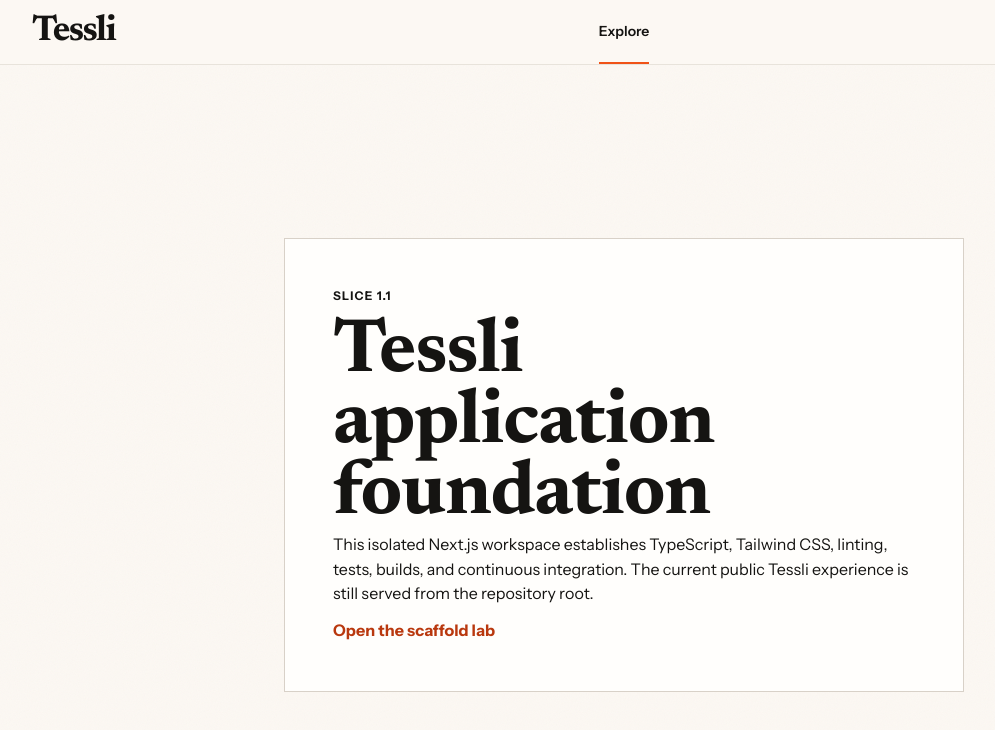
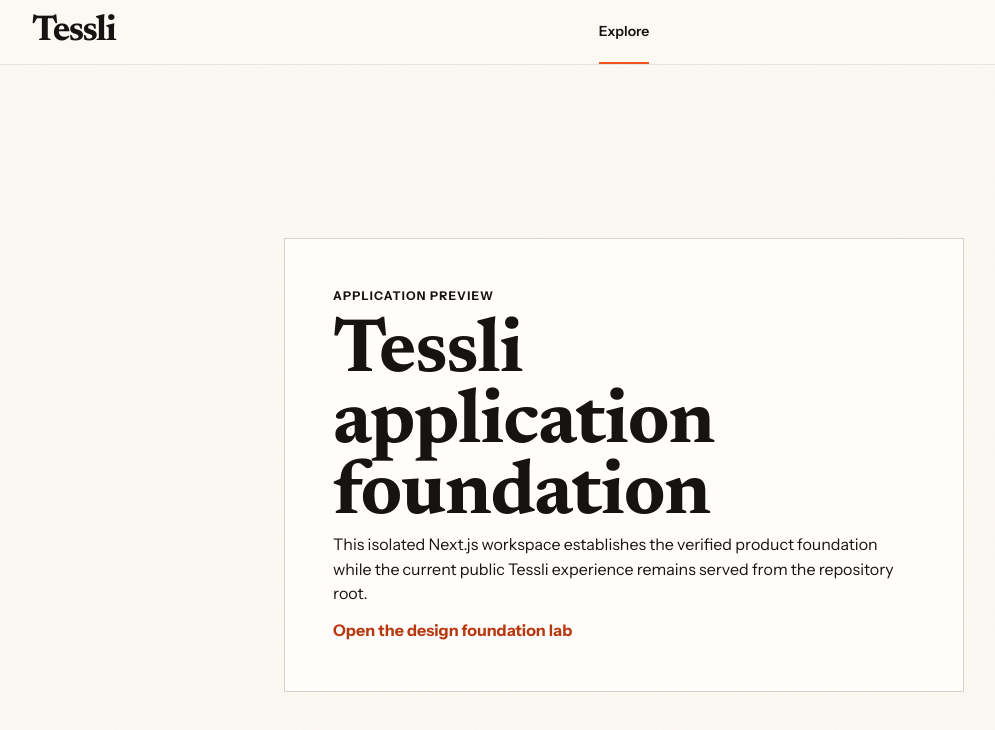
Before and after one commit to itsdeepaks/Mosaicary, a Next.js app in the folder web/: page / in a window 1280 px wide. Shown: the top 730 px of the page, without its empty margins (16-1011 px from the left). Built offline with nearby package versions, Linux system fonts and the light colour scheme.

Commit message:
feat(web): integrate home preview with global header

```diff
--- a/web/app/page.tsx
+++ b/web/app/page.tsx
@@ -2,16 +2,16 @@ import Link from "next/link";
 
 export default function FoundationPage() {
   return (
-    <main className="foundation-page">
+    <main className="foundation-page" id="main-content">
       <section aria-labelledby="foundation-title" className="foundation-panel">
-        <p className="foundation-label">Slice 1.1</p>
+        <p className="foundation-label">Application preview</p>
         <h1 id="foundation-title">Tessli application foundation</h1>
         <p>
-          This isolated Next.js workspace establishes TypeScript, Tailwind CSS,
-          linting, tests, builds, and continuous integration. The current public
-          Tessli experience is still served from the repository root.
+          This isolated Next.js workspace establishes the verified product
+          foundation while the current public Tessli experience remains served
+          from the repository root.
         </p>
-        <Link href="/lab">Open the scaffold lab</Link>
+        <Link href="/lab">Open the design foundation lab</Link>
       </section>
     </main>
   );
```
